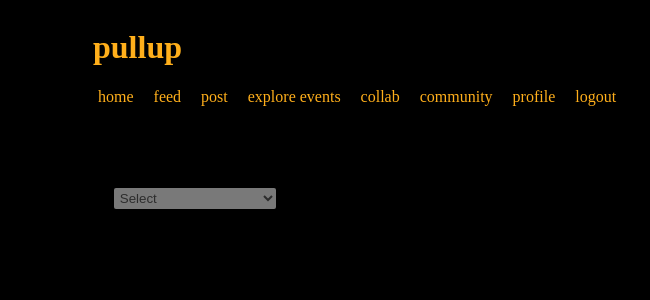
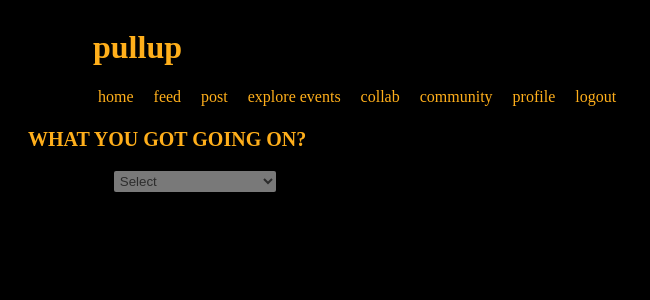
Before and after one commit to jolieschae/capstone-project, a React (Create React App) app in the folder client/: page /post in a window 1280 px wide. Shown: the top 300 px of the page, without its empty margins (0-650 px from the left). Built offline with nearby package versions, Linux system fonts and the light colour scheme; no server answers.

Commit message:
finished forms, updated database

```diff
--- a/client/src/components/PostForm.jsx
+++ b/client/src/components/PostForm.jsx
@@ -447,7 +447,7 @@ function PostForm() {
 
   return (
     <div>
-      <h1>Post Form</h1>
+      <h1 className="postTypeHeader"> WHAT YOU GOT GOING ON?</h1>
       <label>
         Select post type:
         <select className="postTypeSelect" value={postType} onChange={handlePostTypeChange}>
--- a/client/src/components/contribute.css
+++ b/client/src/components/contribute.css
@@ -1,3 +1,11 @@
+.postTypeHeader {
+    margin: 20px;
+    color: #ffaf1b;
+    font-size: 20px;
+    font-family: "Stretch Pro";
+    text-shadow: 2px 2px 4px rgba(0, 0, 0, 0.582);
+}
+
 .postTypeSelect {
     padding-bottom: 1%;
     background-color: rgba(255, 255, 255, 0.476);
@@ -15,7 +23,7 @@
     align-items: center;
     height: 600px;
     margin: 20px;
-    margin-top: 240px;
+    margin-top: 251px;
   }
 
   .gigFormWrapper {
@@ -25,7 +33,7 @@
     align-items: center;
     height: 600px;
     margin: 20px;
-    margin-top: 245px;
+    margin-top: 259px;
   }
 
   .blogFormWrapper {
```
